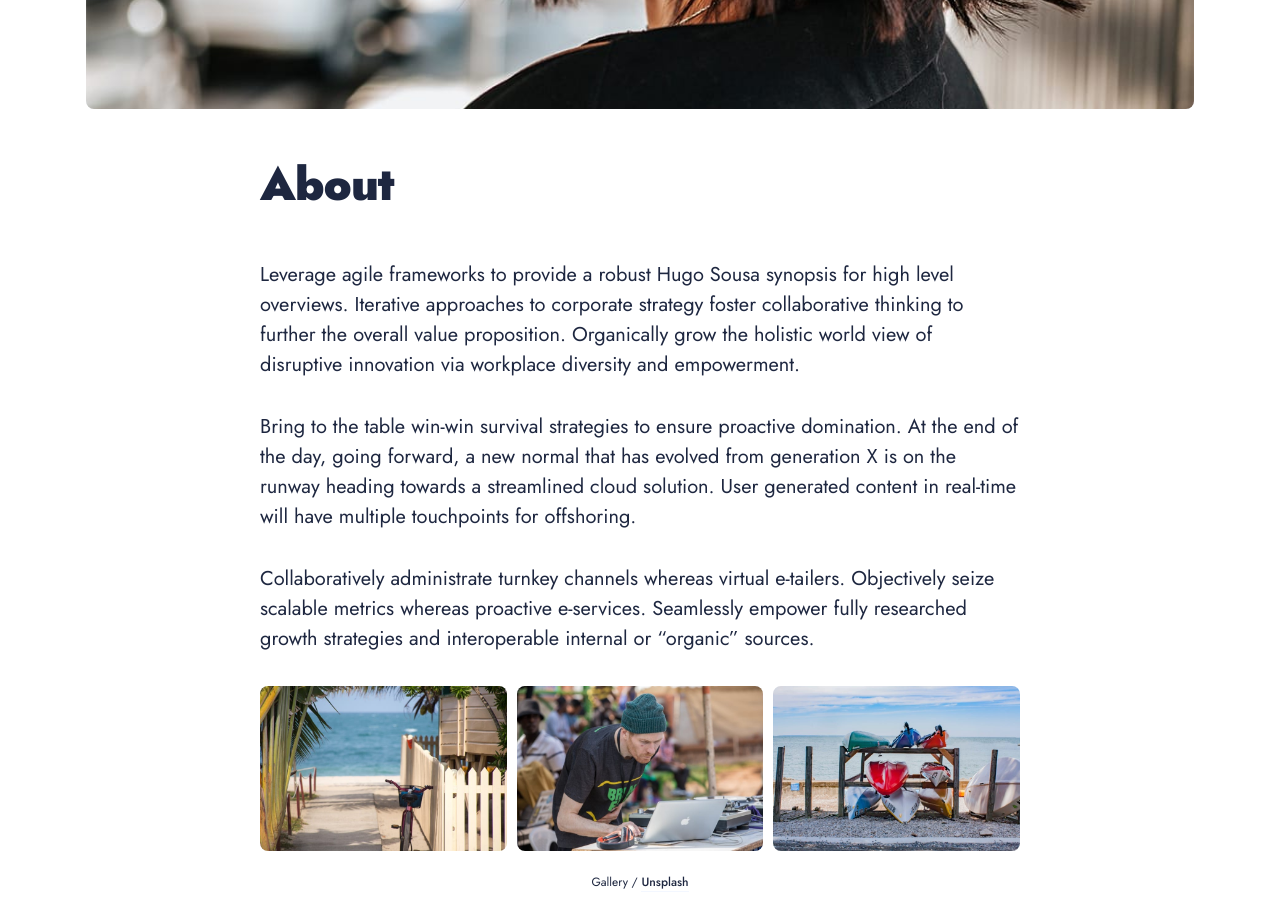
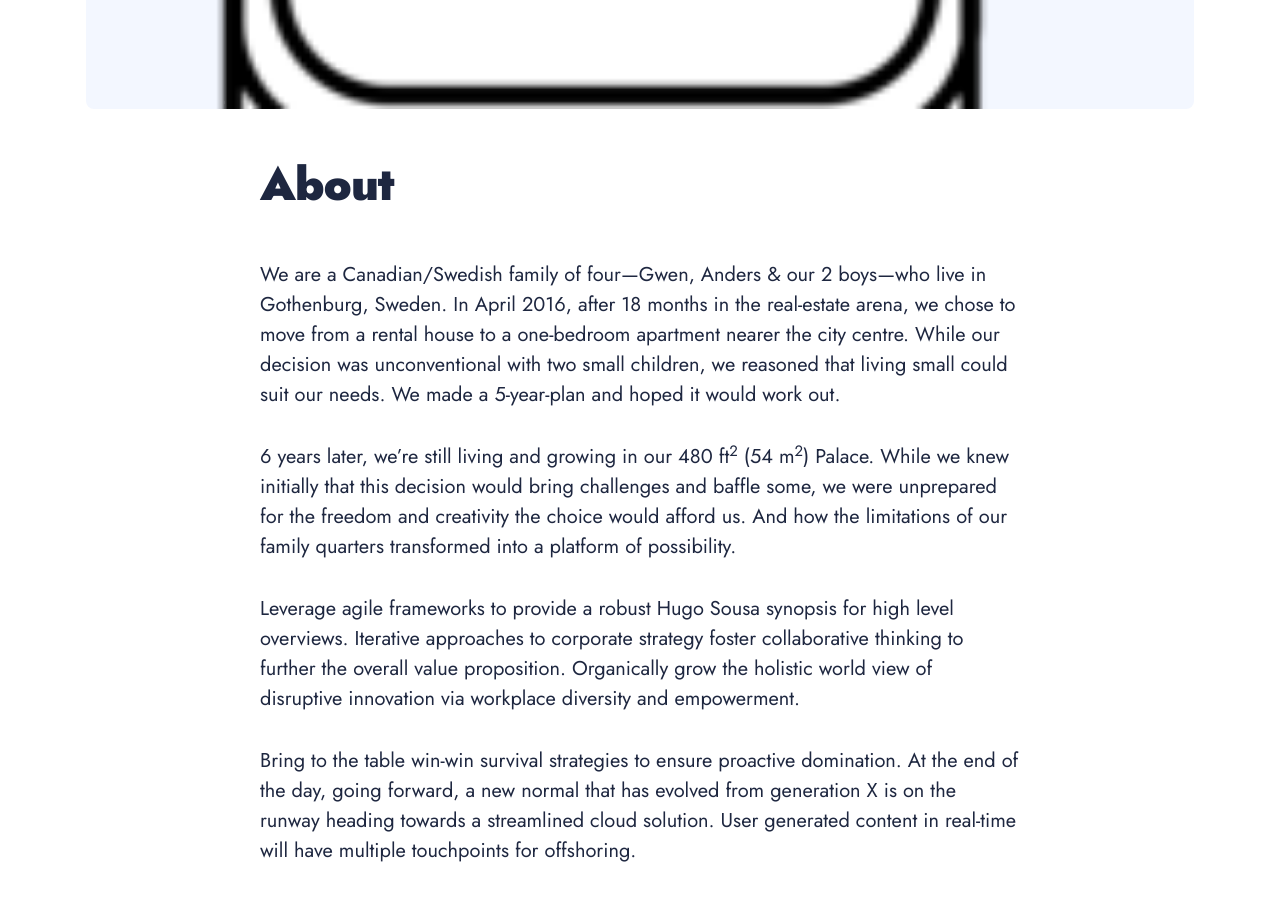
Before and after one commit to schepparn/aprilfools, a Jekyll site: the page built from _pages/about.md, in a window 1280 px wide and 900 px high, scrolled down 652 px. Built offline with Jekyll 4.4.1, drawn with Linux system fonts in a browser that asks for light colours; nearby versions of some CDN libraries.

Commit message:
Update about.md

```diff
--- a/_pages/about.md
+++ b/_pages/about.md
@@ -2,8 +2,15 @@
 layout: page
 title: About
 permalink: /about/
-image: '/images/01-2.jpg'
+image: /images/avatar.png
+published: true
 ---
+
+We are a Canadian/Swedish family of four—Gwen, Anders & our 2 boys—who live in Gothenburg, Sweden.
+In April 2016, after 18 months in the real-estate arena, we chose to move from a rental house to a one-bedroom apartment nearer the city centre. While our decision was unconventional with two small children, we reasoned that living small could suit our needs. We made a 5-year-plan and hoped it would work out.
+
+6 years later, we’re still living and growing in our 480 ft<sup>2</sup> (54 m<sup>2</sup>) Palace. While we knew initially that this decision would bring challenges and baffle some, we were unprepared for the freedom and creativity the choice would afford us. And how the limitations of our family quarters transformed into a platform of possibility.
+
 
 Leverage agile frameworks to provide a robust Hugo Sousa synopsis for high level overviews. Iterative approaches to corporate strategy foster collaborative thinking to further the overall value proposition. Organically grow the holistic world view of disruptive innovation via workplace diversity and empowerment.
 
```
